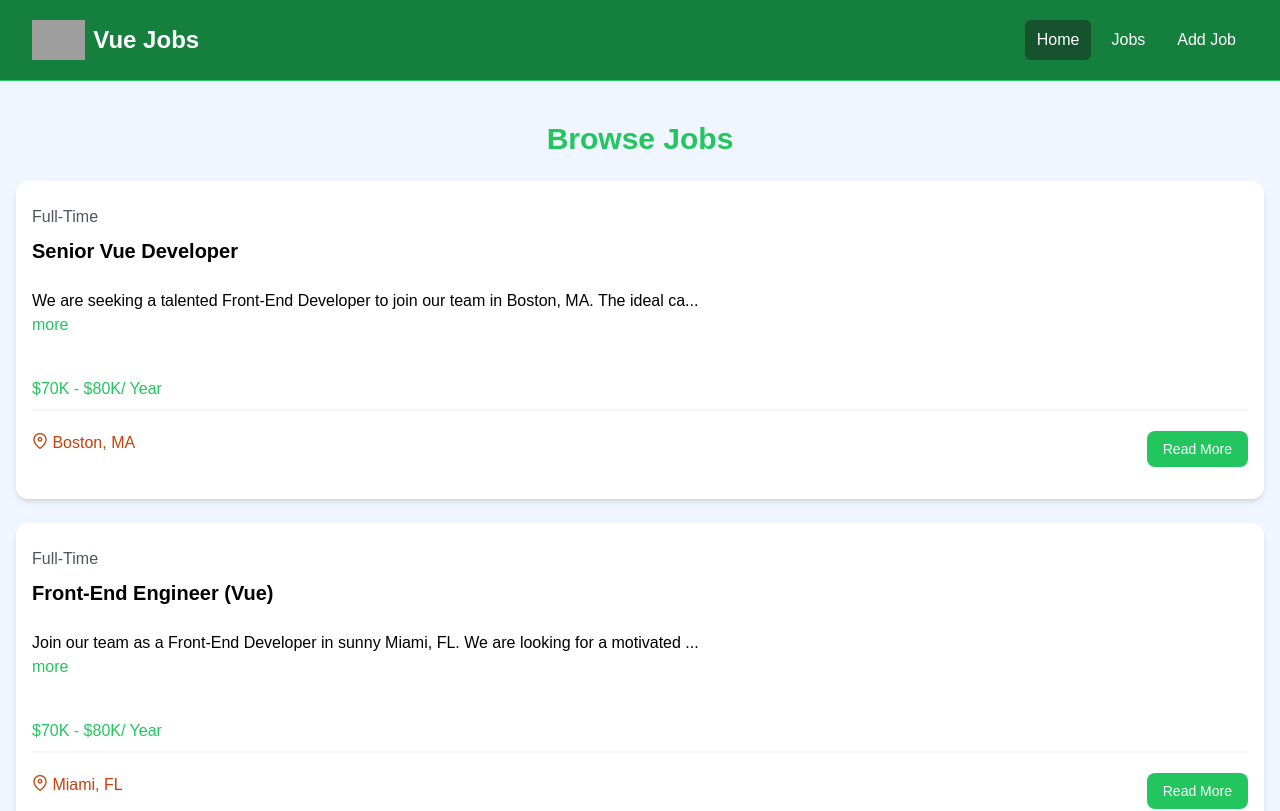
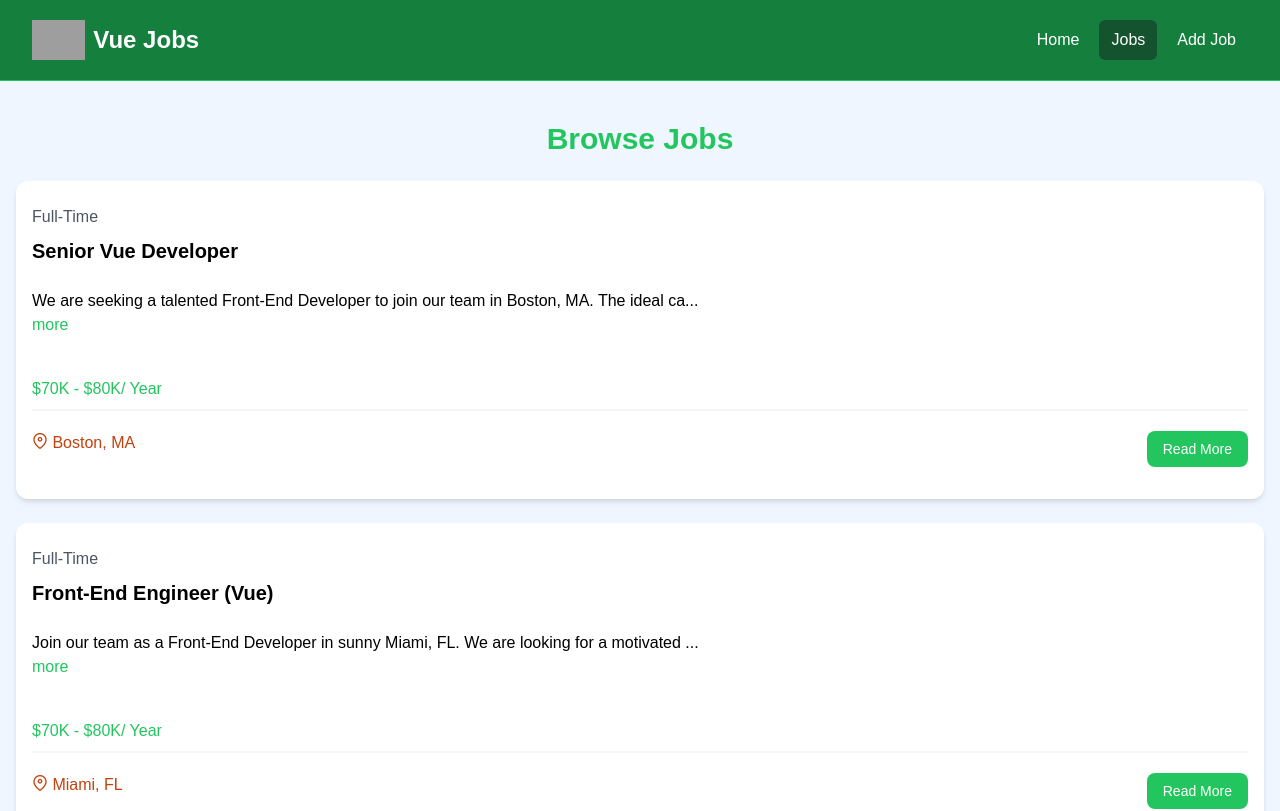
Before and after one commit to devHenryKimani/vue-project, a Vue app: page /jobs in a window 1280 px wide. Shown: the top 811 px of the page. Built offline with nearby package versions, Linux system fonts and the light colour scheme; grey boxes are pictures that could not be loaded.

Commit message:
active link

```diff
--- a/src/components/icons/Navbar.vue
+++ b/src/components/icons/Navbar.vue
@@ -1,6 +1,11 @@
 <script setup>
-import { RouterLink } from 'vue-router';
+import { RouterLink, useRoute } from 'vue-router';
 import logo from '@/assets/img/logo.png';
+
+const isActiveLink = (routePath) => {
+  const route = useRoute();
+return route.path === routePath;
+}
 </script>
 <template>
 
@@ -21,18 +26,18 @@
             <div class="md:ml-auto">
               <div class="flex space-x-2">
                 <RouterLink
-                  to="/"
-                  class="text-white bg-green-900 hover:bg-gray-900 hover:text-white rounded-md px-3 py-2"
+                  to="/jobs"
+                  :class="[isActiveLink('/') ?'bg-green-900' :'hover:bg-gray-900 hover:text-white','text-white', 'px-3', 'py-2','rounded-md', ]"
                   >Home</RouterLink>
 
                 <RouterLink
-                  to="/jobs"
-                  class="text-white hover:bg-green-900 hover:text-white rounded-md px-3 py-2"
+                  to="/"
+                  :class="[isActiveLink('/jobs') ?'bg-green-900' :'hover:bg-gray-900 hover:text-white','text-white', 'px-3', 'py-2','rounded-md', ]"
                   >Jobs</RouterLink
                 >
                 <RouterLink
                   to="/jobs/add"
-                  class="text-white hover:bg-green-900 hover:text-white rounded-md px-3 py-2"
+                  :class="[isActiveLink('/jobs/Add') ?'bg-green-900' :'hover:bg-gray-900 hover:text-white','text-white', 'px-3', 'py-2','rounded-md', ]"
                   >Add Job</RouterLink
                 >
               </div>
```
